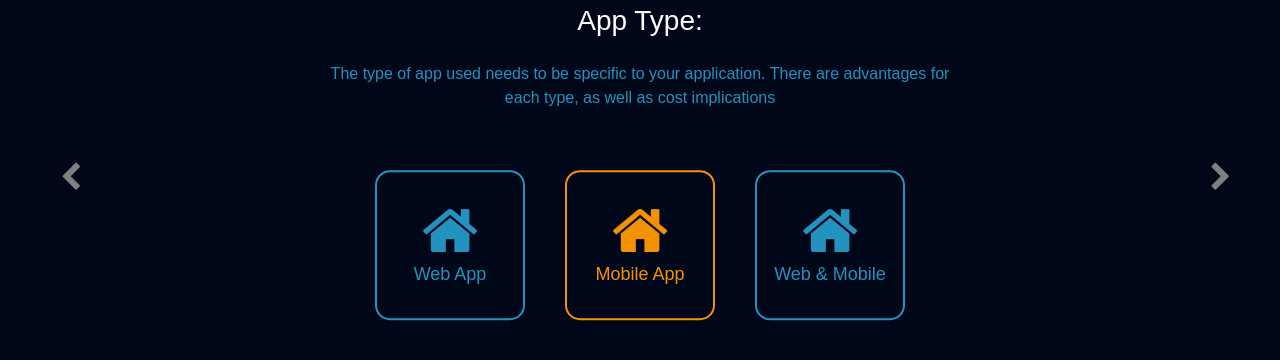
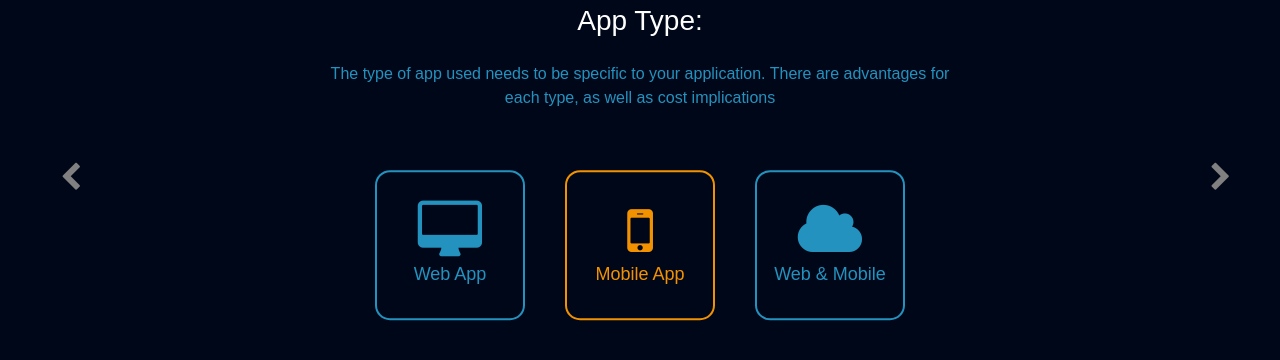
Before and after one commit to SeanDowds/idPricing_v2, a Flask app: template templates/apptype.html in a window 1280 px wide. Shown: the part 228-588 px from the top of the page. Run offline with Flask 3, Linux system fonts and the light colour scheme; the template is opened without the code that fills it, so the values that code supplies are empty; some libraries are stand-ins or nearby versions.

Commit message:
Update apptype.html

```diff
--- a/templates/apptype.html
+++ b/templates/apptype.html
@@ -93,13 +93,17 @@ $(document).ready(function() {
 <div class="button-container">
 
   <btn id="btn_Web" class="btn blue" onclick="changeButton('btn_Web','#2492bf','#f39200')">
-    <i id="icon_Web" class="fa fa-home blu"></i>
+    <i id="icon_Web" class="fa fa-desktop blu"></i>
     <span>Web App</span>
   </btn>
 
-  <btn id="btn_Mobile" class="btn orange" onclick="changeButton('btn_Mobile','#f39200','#2492bf')" ><i class="fa fa-home orang"></i><span>Mobile App</span></btn>
+  <btn id="btn_Mobile" class="btn orange" onclick="changeButton('btn_Mobile','#f39200','#2492bf')" >
+    <i class="fa fa-mobile orang"></i>
+    <span>Mobile App</span></btn>
 
-  <btn  id="btn_WM" class="btn blue"  onclick="changeButton('btn_WM','#2492bf','#f39200')"><i class="fa fa-home blu"  ></i><span>Web & Mobile</span></btn>
+  <btn  id="btn_WM" class="btn blue"  onclick="changeButton('btn_WM','#2492bf','#f39200')">
+    <i class="fa fa-cloud blu"  ></i>
+    <span>Web & Mobile</span></btn>
 
 </div>
 
```
